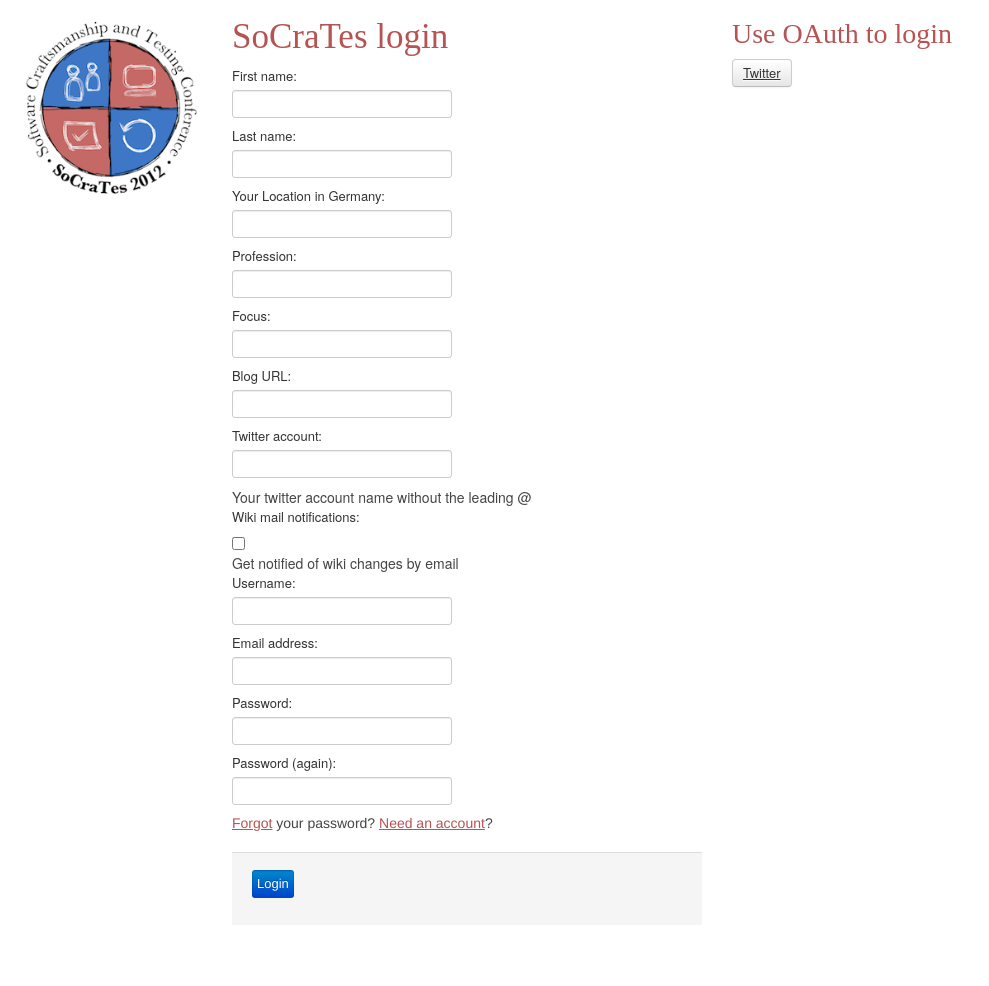
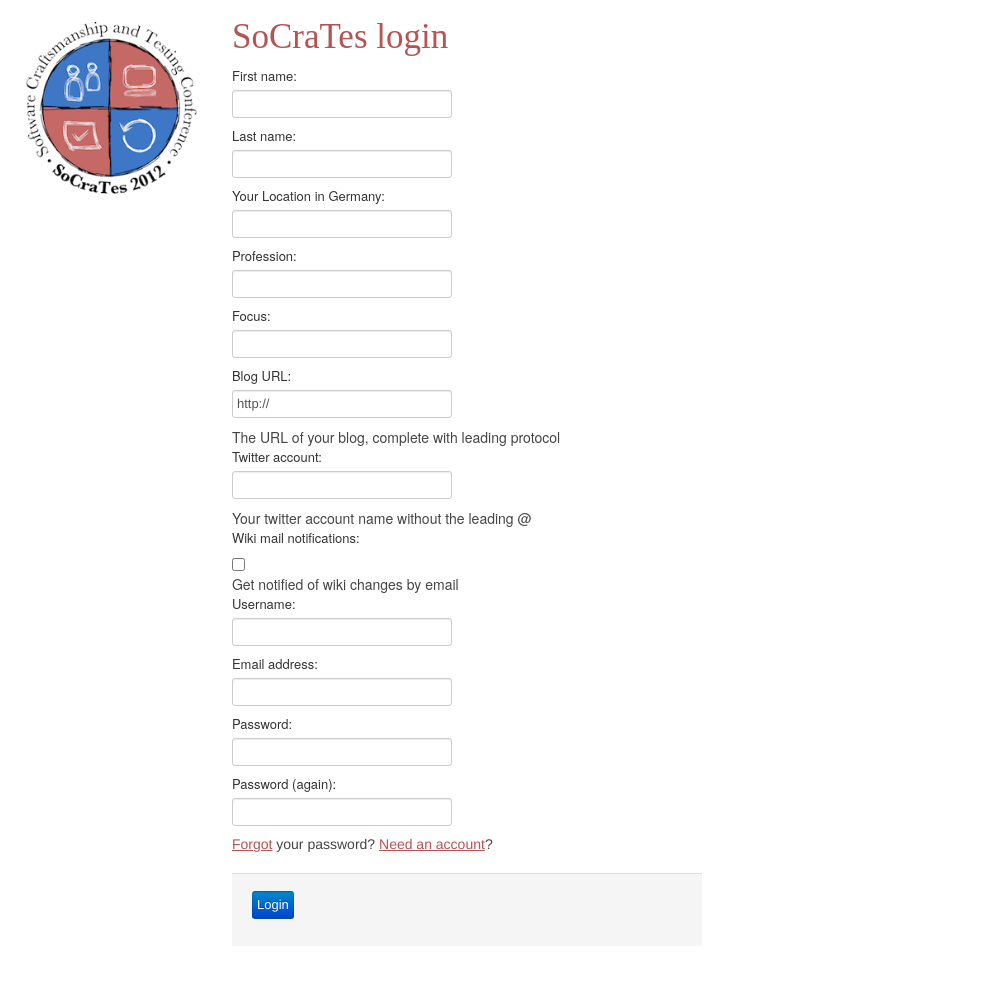
Before and after one commit to softwerkskammer/www.socrates-conference.de, a Django app: template app/templates/gatekeeper/login.html in a window 1280 px wide. Shown: the part 43-1029 px from the top of the page, without its empty margins (0-989 px from the left). Before the commit the page ends 941 px from the top, so only its background shows below. Run offline with Django 3.2, Linux system fonts and the light colour scheme; the template is opened without the code that fills it: values that come from a table or form of the project are taken from there, others are empty; tables that the repository leaves empty hold one stand-in row (values such as "Sample post"); parts of the project's set-up code (start-up, migrations or seed data) failed here and were passed over; some libraries are stand-ins or nearby versions; some web fonts are replaced.

Commit message:
minor UI details; initial_value for blog URL etc

```diff
--- a/app/gatekeeper/forms.py
+++ b/app/gatekeeper/forms.py
@@ -17,7 +17,10 @@
     profession = forms.CharField(widget=forms.TextInput(attrs=attrs_dict),
                                 label='Profession')
     focus = forms.CharField(required=False, label='Focus')
-    blog_url = forms.URLField(required=False, label='Blog URL')
+    blog_url = forms.URLField(required=False,
+                                label='Blog URL',
+                                initial='http://',
+                                help_text='The URL of your blog, complete with leading protocol')
     twitter_name = forms.CharField(required=False,
                                     label='Twitter account',
                                     help_text='Your twitter account name without the leading @')
--- a/app/templates/gatekeeper/login.html
+++ b/app/templates/gatekeeper/login.html
@@ -22,8 +22,10 @@
                 </div>
             </form>
         </div>
+        <!--
         <div class="span5">
             {% include "gatekeeper/oauth.html" %}
         </div>
+        -->
     </div>
 {% endblock %}
--- a/app/templates/gatekeeper/pending_registrations.html
+++ b/app/templates/gatekeeper/pending_registrations.html
@@ -20,7 +20,7 @@
         <td>{{ reg.username }}</td>
         <td><a href="mailto:{{ reg.email }}">{{ reg.email }}</a></td>
         <td>
-          <a href="{% url public_profile reg.id %}">{{ reg.first_name }} {{ reg.last_name }}</a>
+          <a href="{% url public_profile reg.id %}">{{ reg.get_full_name }}</a>
         </td>
         <td>
           <form method="POST" action="{% url approve_pending_registration reg.id %}">
--- a/app/templates/gatekeeper/public_profile.html
+++ b/app/templates/gatekeeper/public_profile.html
@@ -1,9 +1,9 @@
 {% extends "gatekeeper/registration_base.html" %}
 {% load bootstrap %}
 
-{% block title %}Profile for '{{ usr.first_name }} {{ usr.first_name }}'{% endblock %}
+{% block title %}Profile for '{{ usr.get_full_name }}'{% endblock %}
 
 {% block content %}
-<h2>{{ usr.first_name }} {{ usr.last_name }}</h2>
+<h2>Profile for '{{ usr.get_full_name }}'</h2>
 {% include "gatekeeper/include_user_profile.html" %}
 {% endblock %}
--- a/app/templates/gatekeeper/registration_form.html
+++ b/app/templates/gatekeeper/registration_form.html
@@ -11,9 +11,11 @@
         Join the SoCraTes wiki in order to edit wiki pages and participate in the community.
       </p>
     </div>
+    <!--
     <div class="span5">
         {% include "gatekeeper/oauth.html" %}
     </div>
+    -->
   </div>
   <form method='POST' class="form-horizontal">
       {% csrf_token %}
```
